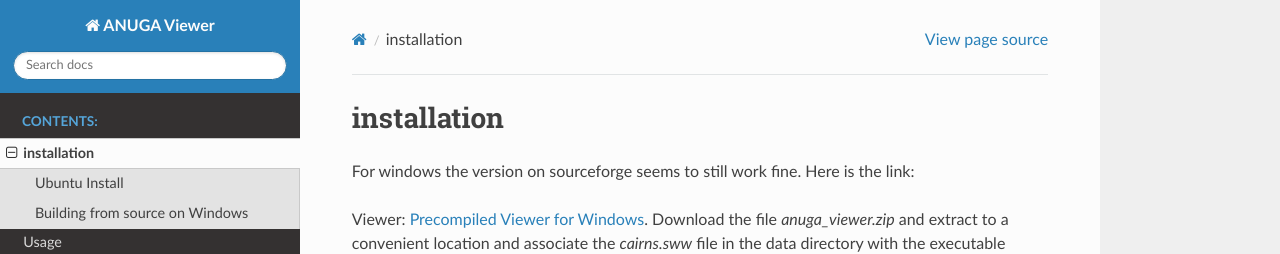
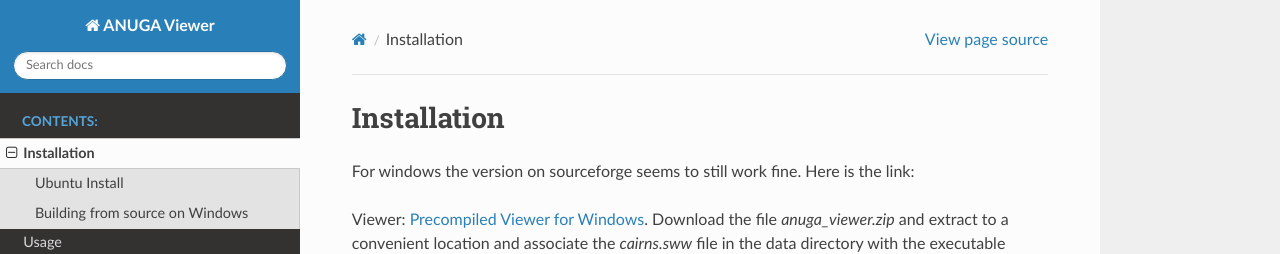
Before and after one commit to GeoscienceAustralia/anuga-viewer, a Sphinx documentation site: the page built from docs/source/installation.rst, in a window 1280 px wide and 900 px high. Shown: the top 254 px of the window. Built offline with Sphinx 7.4.7 and the Read the Docs theme 2.0.0, drawn with Linux system fonts in a browser that asks for light colours.

Commit message:
Typo in doc

```diff
--- a/docs/source/installation.rst
+++ b/docs/source/installation.rst
@@ -1,5 +1,5 @@
 
-installation
+Installation
 ~~~~~~~~~~~~
 
 For windows the version on sourceforge seems to still work fine. Here is the link:
```
